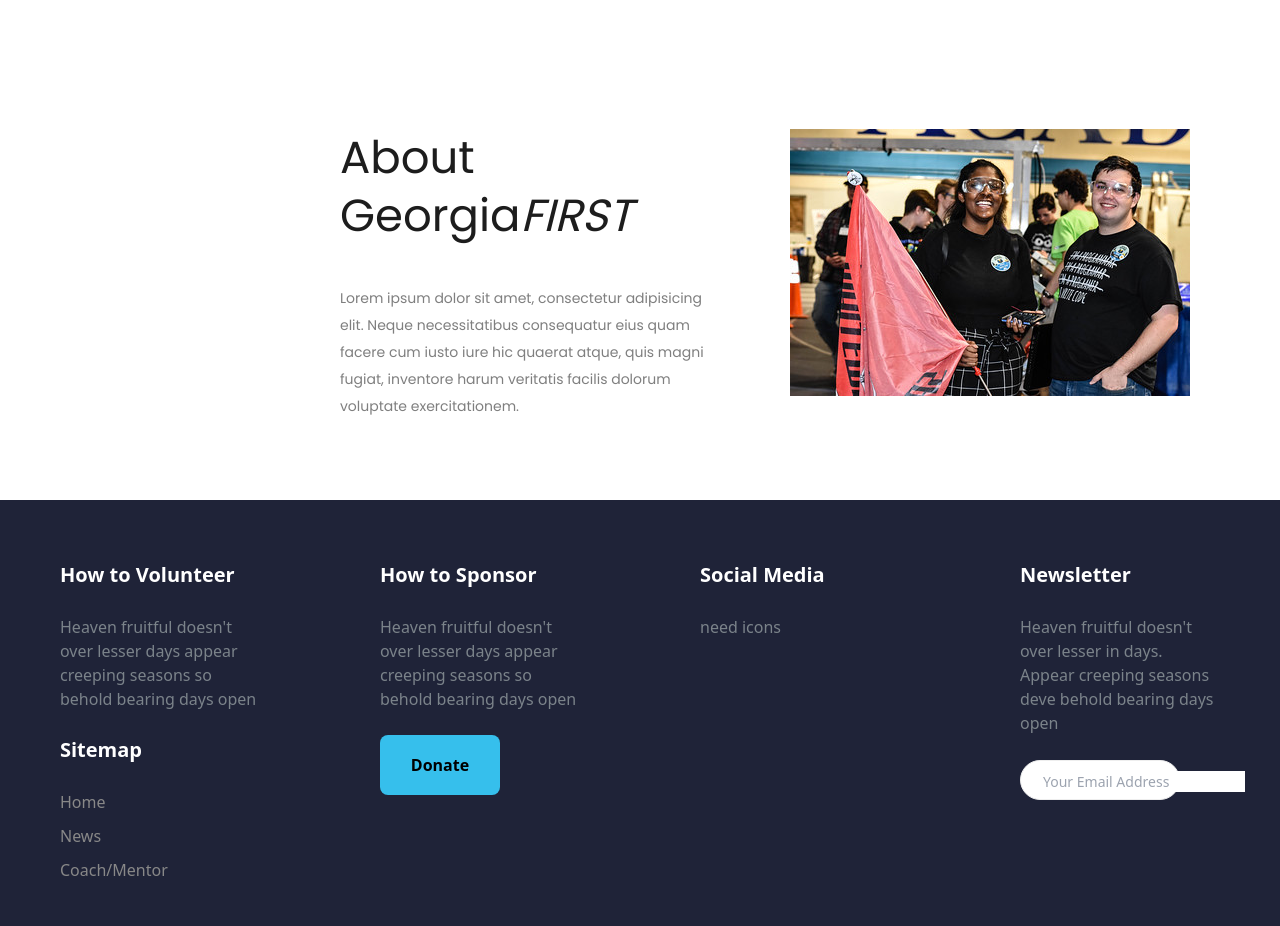
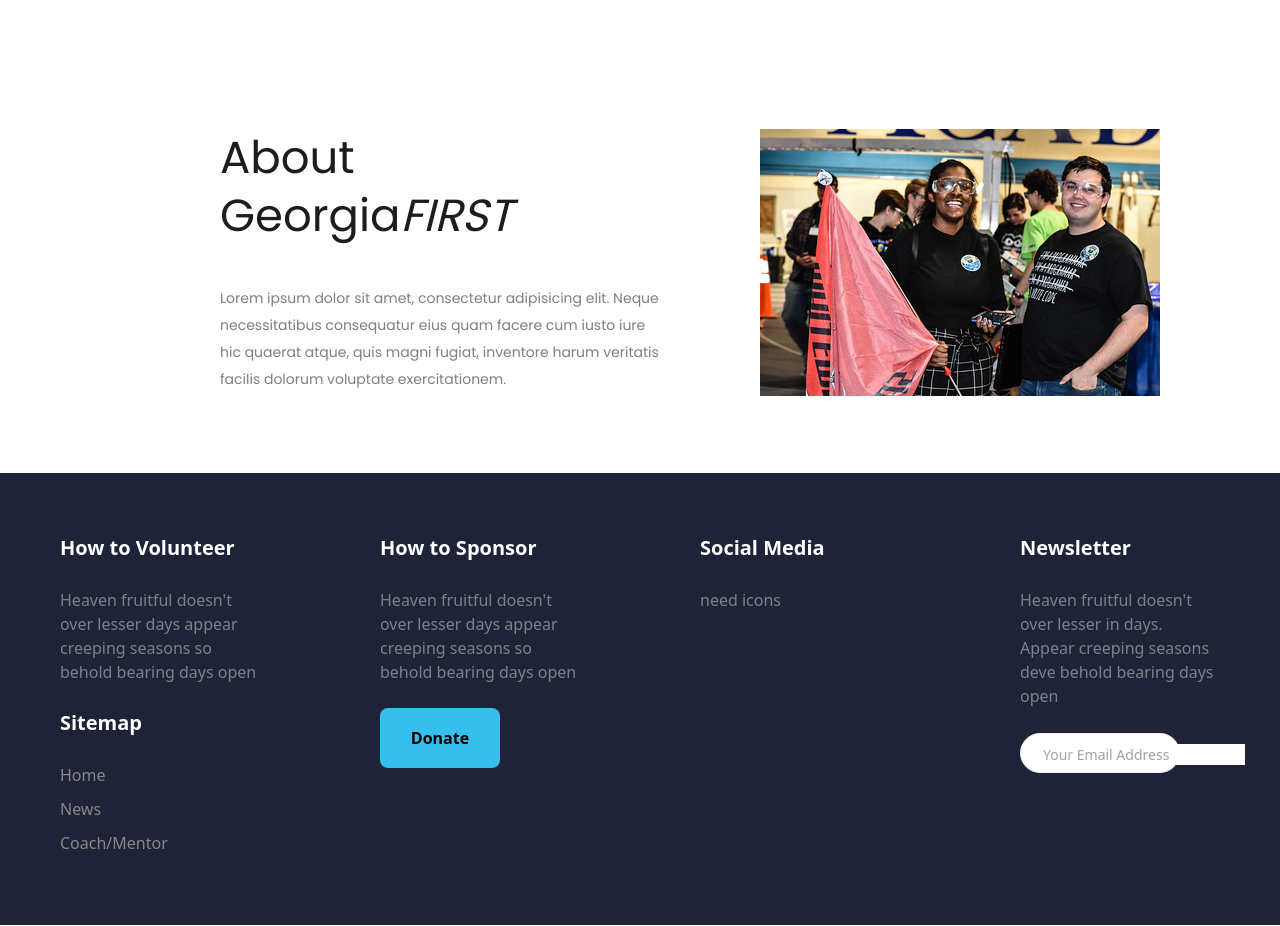
Before and after one commit to GeorgiaFIRST/project-redesign, a Next.js app: page / in a window 1280 px wide. Shown: the part 1480-2406 px from the top of the page. Built offline with nearby package versions, Linux system fonts and the light colour scheme.

Commit message:
:lipstick: fixed about section padding

```diff
--- a/components/header.js
+++ b/components/header.js
@@ -26,7 +26,7 @@
                     <span className="mr-1">About Us</span>
                 </button>
 
-                <ul className="dropdown-menu absolute hidden text-gray-700 pt-1 w-44 group-hover:block">
+                <ul className="dropdown-menu absolute hidden text-gray-700 pt-1 w-36 group-hover:block">
                     <li className=""><a className="rounded-t bg-gray-200 hover:bg-gray-400 py-2 px-4 block whitespace-no-wrap" href="#">Mission and Impact</a></li>
                     <li className=""><a className="bg-gray-200 hover:bg-gray-400 py-2 px-4 block whitespace-no-wrap" href="#">Board Members</a></li>
                     <li className=""><a className="bg-gray-200 hover:bg-gray-400 py-2 px-4 block whitespace-no-wrap" href="#">Sponsors</a></li>
@@ -39,7 +39,7 @@
                     <span className="mr-1">Events</span>
                 </button>
 
-                <ul className="dropdown-menu absolute hidden text-gray-700 pt-1 w-44 group-hover:block">
+                <ul className="dropdown-menu absolute hidden text-gray-700 pt-1 w-36 group-hover:block">
                     <li className=""><a className="rounded-t bg-gray-200 hover:bg-gray-400 py-2 px-4 block whitespace-no-wrap" href="#">Calendar</a></li>
                     <li className=""><a className="bg-gray-200 hover:bg-gray-400 py-2 px-4 block whitespace-no-wrap" href="#">Virtual Challenges</a></li>
                     <li className=""><a className="rounded-b bg-gray-200 hover:bg-gray-400 py-2 px-4 block whitespace-no-wrap" href="#">Programs</a></li>
@@ -57,7 +57,7 @@
                     <span className="mr-1">Get Involved</span>
                 </button>
 
-                <ul className="dropdown-menu absolute hidden text-gray-700 pt-1 w-44 group-hover:block">
+                <ul className="dropdown-menu absolute hidden text-gray-700 pt-1 w-36 group-hover:block">
                     <li className=""><a className="rounded-t bg-gray-200 hover:bg-gray-400 py-2 px-4 block whitespace-no-wrap" href="#">Sponsor</a></li>
                     <li className=""><a className="bg-gray-200 hover:bg-gray-400 py-2 px-4 block whitespace-no-wrap" href="#">Coach/Mentor</a></li>
                     <li className=""><a className="rounded-b bg-gray-200 hover:bg-gray-400 py-2 px-4 block whitespace-no-wrap" href="#">Volunteer</a></li>
@@ -69,7 +69,7 @@
                     <span className="mr-1">Resources</span>
                 </button>
 
-                <ul className="dropdown-menu absolute hidden text-gray-700 pt-1 w-44 group-hover:block">
+                <ul className="dropdown-menu absolute hidden text-gray-700 pt-1 w-36 group-hover:block">
                     <li className=""><a className="rounded-t bg-gray-200 hover:bg-gray-400 py-2 px-4 block whitespace-no-wrap" href="#">FIRST Resources</a></li>
                     <li className=""><a className="bg-gray-200 hover:bg-gray-400 py-2 px-4 block whitespace-no-wrap" href="#">DE</a></li>
                     <li className=""><a className="bg-gray-200 hover:bg-gray-400 py-2 px-4 block whitespace-no-wrap" href="#">Peach Pits</a></li>
--- a/components/homeAbout.module.css
+++ b/components/homeAbout.module.css
@@ -23,7 +23,7 @@
 
 .aboutArea {
   position: relative;
-  margin-left: 25%;
+  margin-left: 15%;
 }
 .aboutArea:after {
   content: "";
@@ -92,6 +92,7 @@
   background: url("../public/images/about-photo.jpg");
   height: 100%;
   width: 100%;
+  margin-left: 30px;
   background-repeat: no-repeat;
 }
 
```
